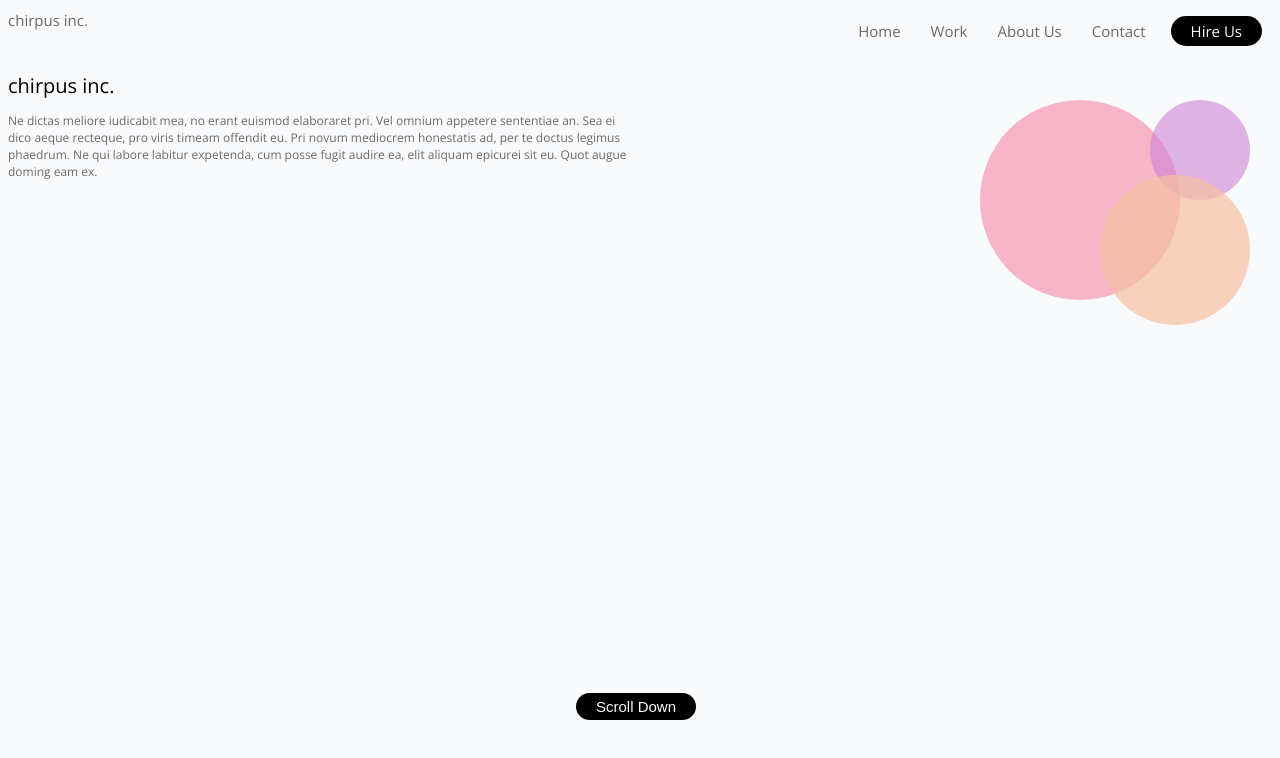
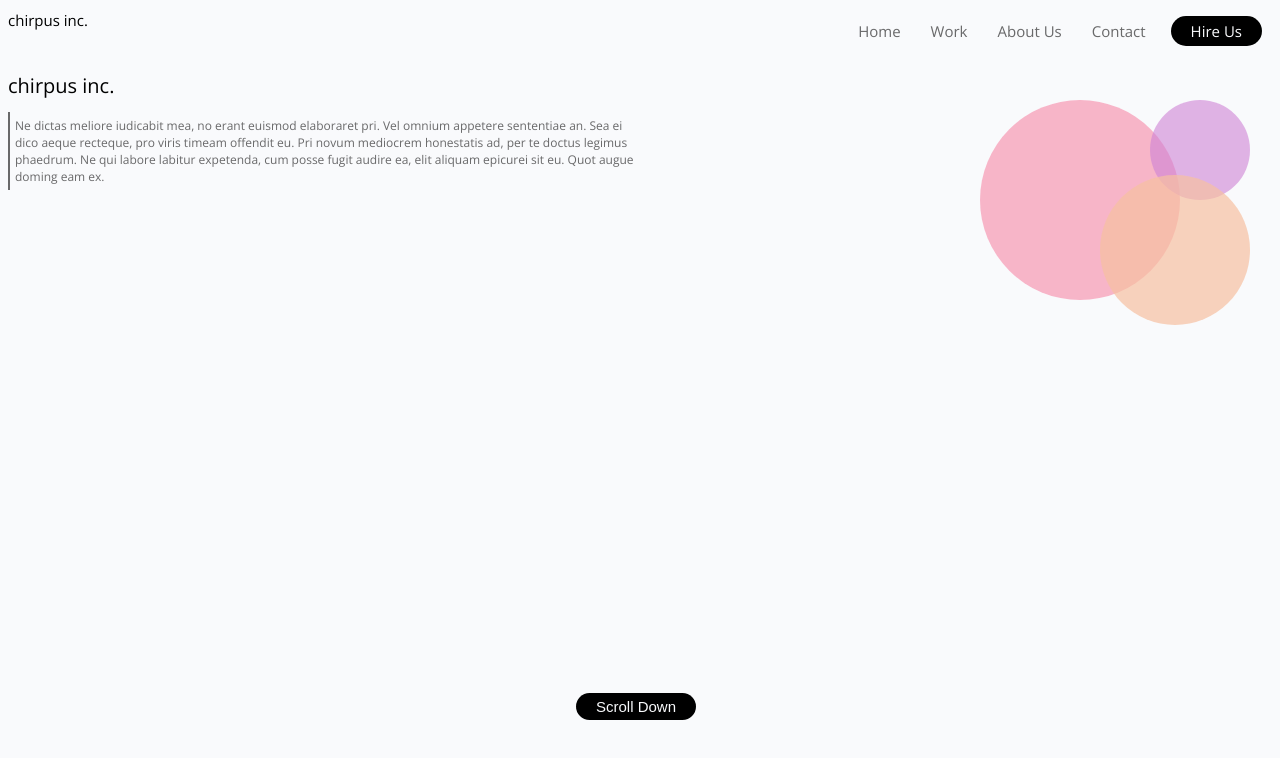
Before and after one commit to hwilson2563/Dynamic.Web.Page, a plain HTML site: page index.html in a window 1280 px wide. Drawn offline with nearby package versions, Linux system fonts and the light colour scheme.

Commit message:
forgot to add left paragraph boarder

```diff
--- a/stylesheet.css
+++ b/stylesheet.css
@@ -30,12 +30,15 @@ h1 {
 	font-weight: 400;
 	font-size: 20px;
 }
-p {
+.about p {
 	font-size: 12px;
 	color: #69696a;
+	border-left: 2px solid #69696a;
+	padding: 5px;
 }
 .about {
 	width: 50%;
+
 }
 #circleone{
 	background-color: rgba(207, 130, 213, 0.6);
```
